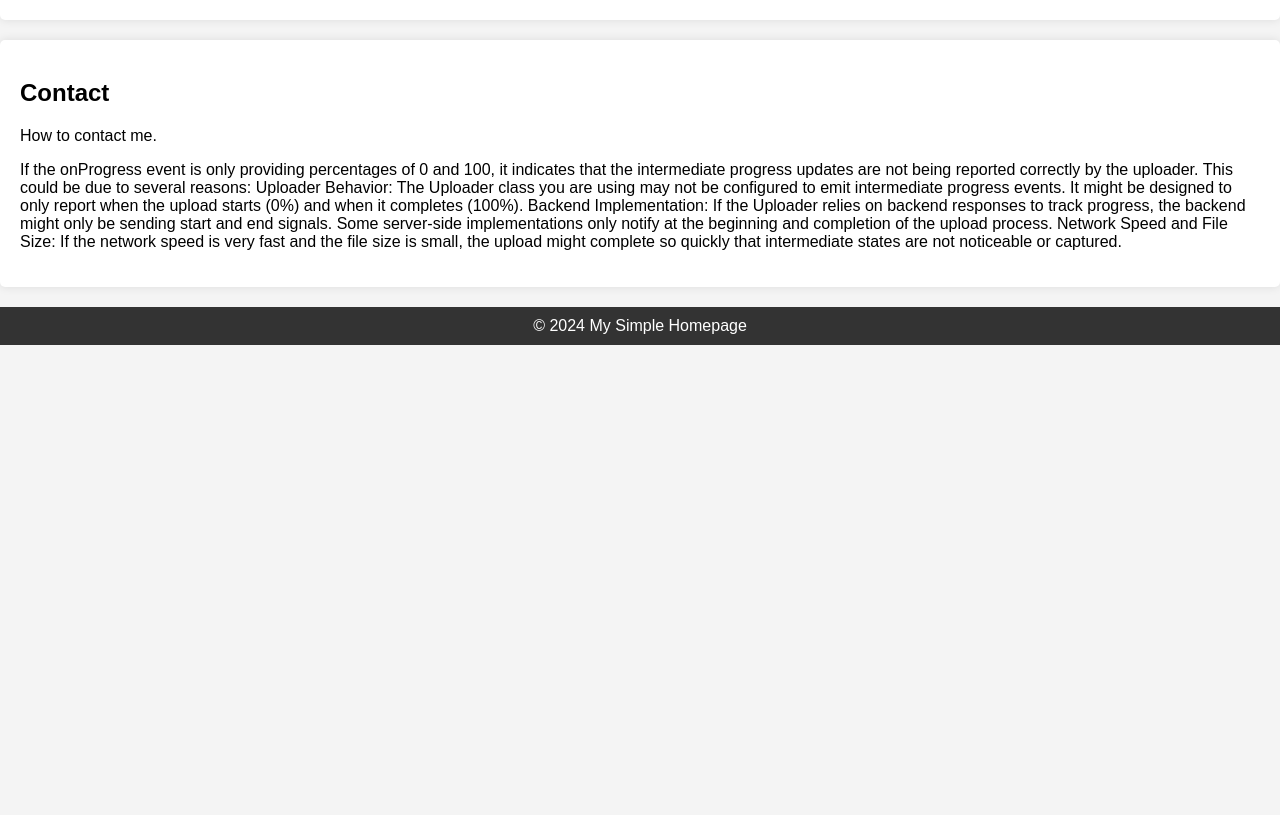
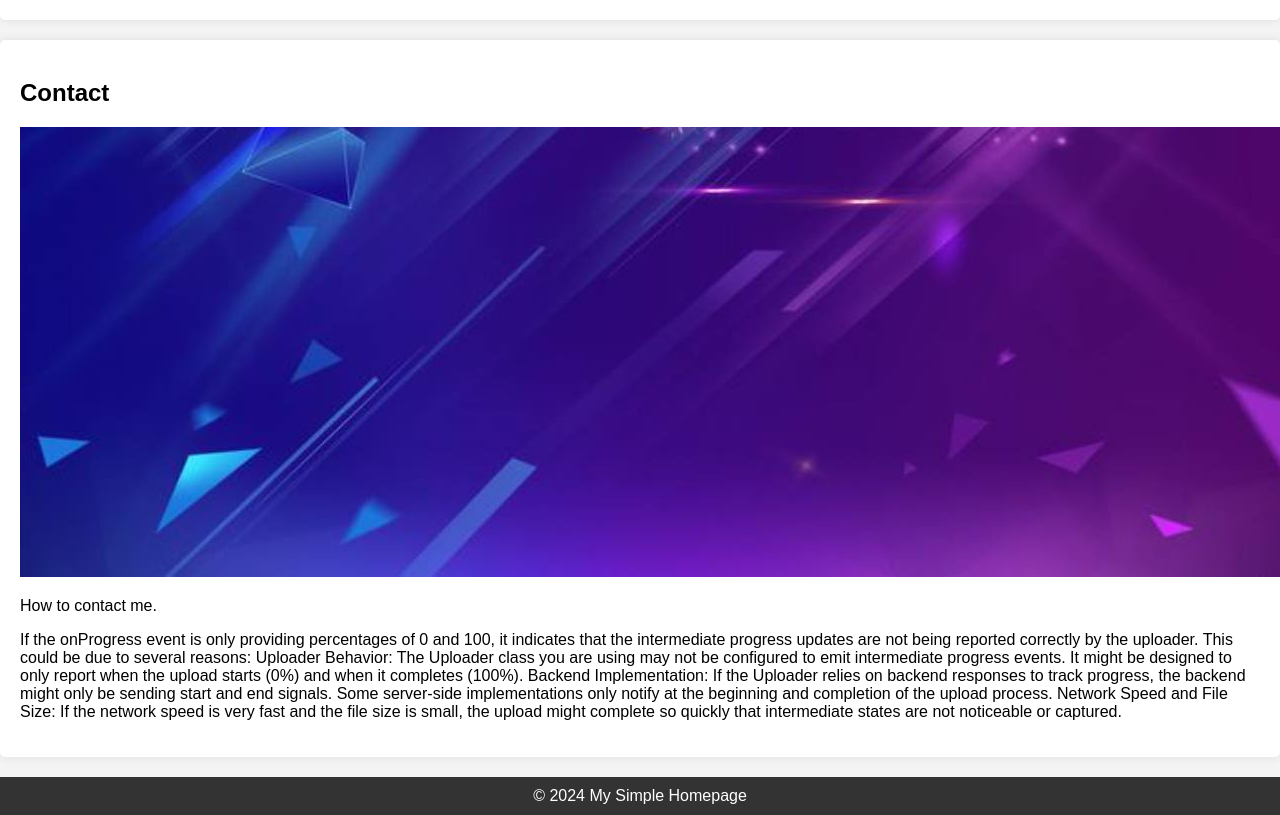
Before and after one commit to sophalit/htmlcss, a plain HTML site: page index.html in a window 1280 px wide. Shown: the part 1140-1955 px from the top of the page. Before the commit the page ends 1485 px from the top, so only its background shows below. Drawn offline with Linux system fonts and the light colour scheme.

Commit message:
Update index.html

```diff
--- a/index.html
+++ b/index.html
@@ -41,6 +41,7 @@ The "designmodo/html-website-templates" repository offers free static HTML email
     </section>
     <section id="contact">
         <h2>Contact</h2>
+        <img src="b2.jpg" />
         <p>How to contact me.</p>
         <p>If the onProgress event is only providing percentages of 0 and 100, it indicates that the intermediate progress updates are not being reported correctly by the uploader. This could be due to several reasons:
 
```
